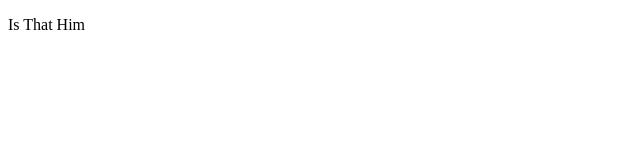
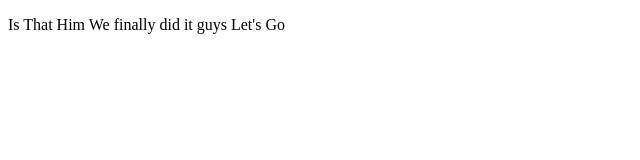
Before and after one commit to iCapchii/proyectoDemoCursoPrework, a plain HTML site: page index.html in a window 1280 px wide. Shown: the whole page, without its empty margins (0-640 px from the left). Drawn offline with Linux system fonts and the light colour scheme.

```diff
--- a/index.html
+++ b/index.html
@@ -7,7 +7,7 @@
     <title>Hola Mundo</title>
 </head>
 <body>
-    <p>Is That Him</p>
+    <p>Is That Him We finally did it guys Let's Go</p>
 </body>
 
 </body>
```
